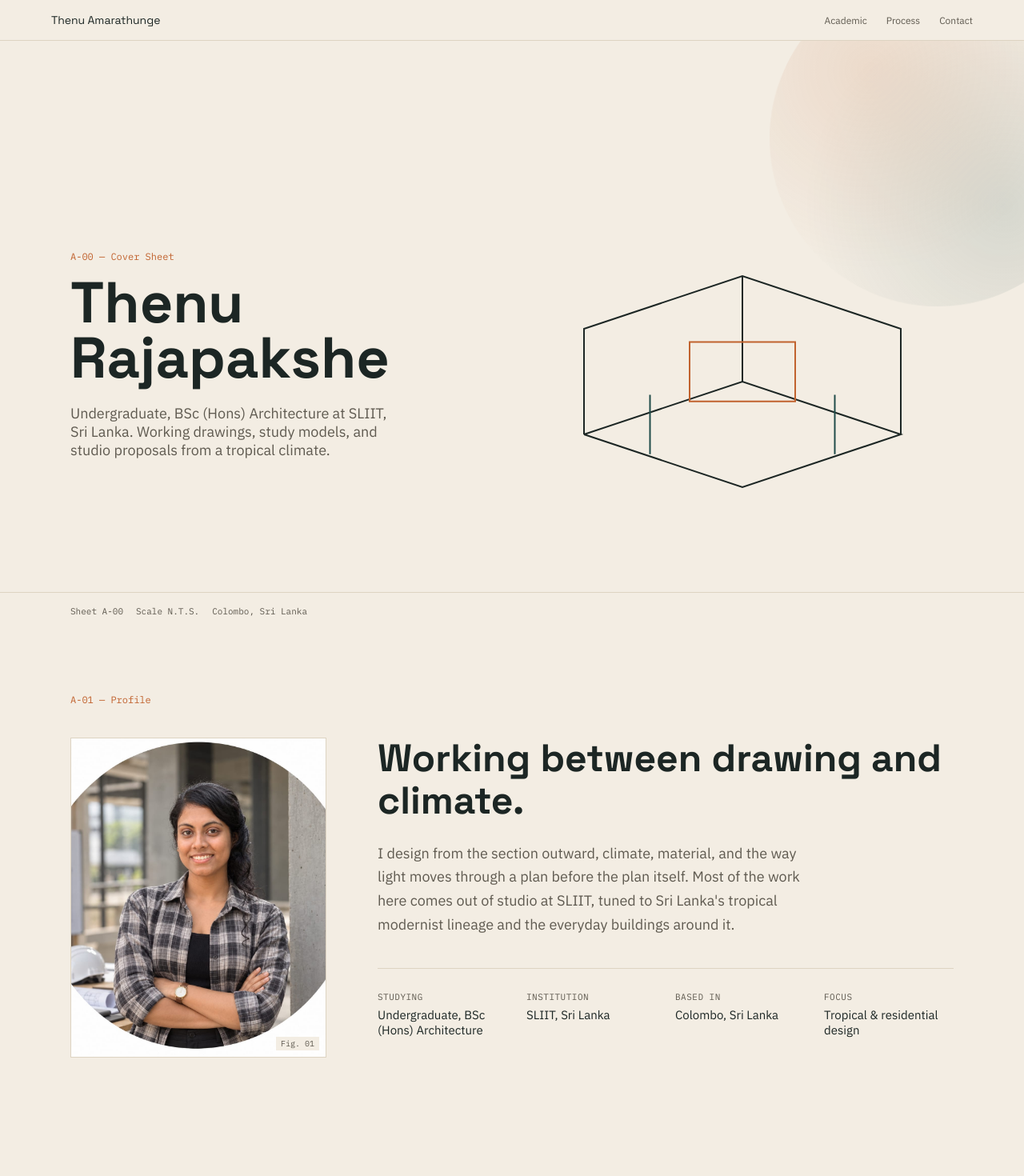
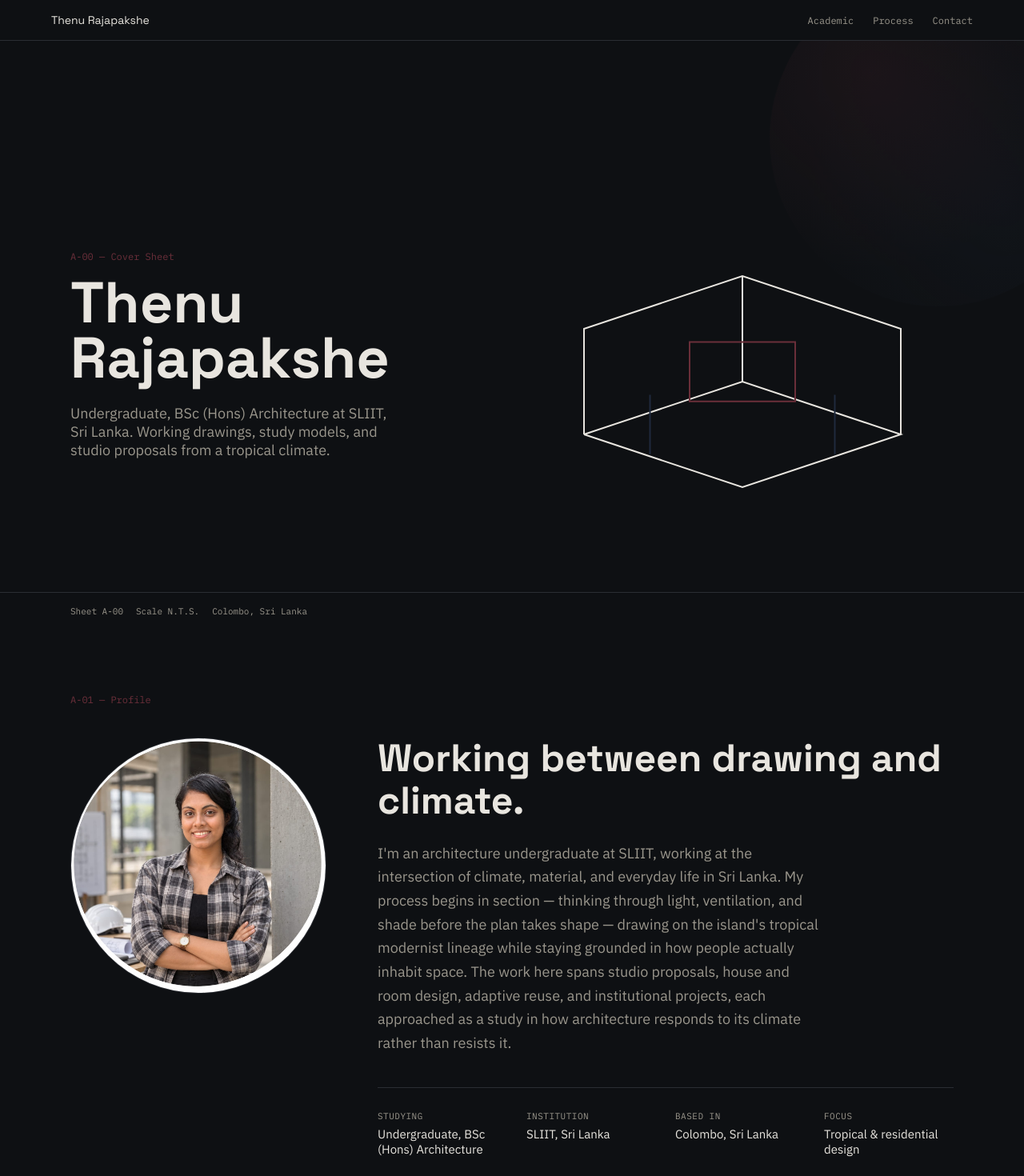
Before and after one commit to NaveenDG2002/architect-portfolio-thenu, a React (Vite) app: page / in a window 1280 px wide. Shown: the top 1470 px of the page at 80% size. Before the commit the page ends 1418 px from the top, so only its background shows below. Built offline with nearby package versions, Linux system fonts and the light colour scheme.

Commit message:
update profile heading and self-introduction copy

```diff
--- a/src/components/Nav.jsx
+++ b/src/components/Nav.jsx
@@ -1,23 +1,39 @@
-import { NavLink } from "react-router-dom";
+import { NavLink, useLocation } from "react-router-dom";
 import { colors, fonts } from "../styles/theme";
+import { backgroundBySlug } from "../utils/loadImages";
+import { profile } from "../data/content";
 
 const links = [
-  { to: "/",  label: "Cover" },
+  { to: "/", label: "Cover" },
   { to: "/works", label: "Academic" },
-  { to: "/process",  label: "Process" },
-  { to: "/contact",  label: "Contact" },
+  { to: "/process", label: "Process" },
+  { to: "/contact", label: "Contact" },
 ];
 
 export default function Nav() {
+  const location = useLocation();
+  const match = location.pathname.match(/^\/works\/([^/]+)/);
+  const slug = match ? match[1] : null;
+  const onPhotoBackground = Boolean(slug && backgroundBySlug[slug]);
+
+  const navBg = onPhotoBackground ? "rgba(10, 11, 12, 0.35)" : colors.paper;
+  const borderColor = onPhotoBackground ? "rgba(255,255,255,0.15)" : colors.line;
+  const textColor = onPhotoBackground ? "#ffffff" : colors.ink;
+  const softColor = onPhotoBackground ? "rgba(255,255,255,0.75)" : colors.inkSoft;
+  const activeColor = onPhotoBackground ? "#a8c1e8" : colors.blue;
+
   return (
     <header
       style={{
         position: "sticky",
         top: 0,
         zIndex: 40,
-        borderBottom: `1px solid ${colors.line}`,
-        background: colors.paper,
+        borderBottom: `1px solid ${borderColor}`,
+        background: navBg,
+        backdropFilter: onPhotoBackground ? "blur(12px)" : "none",
+        WebkitBackdropFilter: onPhotoBackground ? "blur(12px)" : "none",
         padding: "16px 24px",
+        transition: "background 0.3s ease, border-color 0.3s ease, color 0.3s ease",
       }}
     >
       <div
@@ -31,8 +47,11 @@ export default function Nav() {
           gap: 16,
         }}
       >
-        <NavLink to="/" style={{ fontFamily: fonts.display, fontSize: 14, color: colors.ink }}>
-          Thenu Amarathunge
+        <NavLink
+          to="/"
+          style={{ fontFamily: fonts.display, fontSize: 14, color: textColor }}
+        >
+          {profile.name}
         </NavLink>
 
         <nav style={{ display: "flex", gap: 24, flexWrap: "wrap" }}>
@@ -43,10 +62,10 @@ export default function Nav() {
               style={({ isActive }) => ({
                 fontFamily: fonts.mono,
                 fontSize: 12,
-                color: isActive ? colors.blue : colors.inkSoft,
+                color: isActive ? activeColor : softColor,
               })}
             >
-              {l.code} <span style={{ fontFamily: fonts.body }}>{l.label}</span>
+              {l.label}
             </NavLink>
           ))}
         </nav>
--- a/src/data/content.js
+++ b/src/data/content.js
@@ -3,8 +3,9 @@ export const profile = {
   role: "Undergraduate, BSc (Hons) Architecture",
   school: "SLIIT, Sri Lanka",
   location: "Colombo, Sri Lanka",
+  tagline: "Section, light, and the tropical everyday.",
   statement:
-    "I design from the section outward, climate, material, and the way light moves through a plan before the plan itself. Most of the work here comes out of studio at SLIIT, tuned to Sri Lanka's tropical modernist lineage and the everyday buildings around it.",
+    "I'm an architecture undergraduate at SLIIT, working at the intersection of climate, material, and everyday life in Sri Lanka. My process begins in section — thinking through light, ventilation, and shade before the plan takes shape — drawing on the island's tropical modernist lineage while staying grounded in how people actually inhabit space. The work here spans studio proposals, house and room design, adaptive reuse, and institutional projects, each approached as a study in how architecture responds to its climate rather than resists it.",
   email: "thenurajapakshe@gmail.com",
   whatsapp: "+94 70 166 0536",
   whatsappLink: "https://wa.me/94701660536",
--- a/src/index.css
+++ b/src/index.css
@@ -11,8 +11,8 @@ html {
 }
 
 body {
-  background-color: #f3ede3;
-  color: #1c2624;
+  background-color: #0e1013;
+  color: #e8e5df;
   font-family: "IBM Plex Sans", sans-serif;
   -webkit-font-smoothing: antialiased;
   -moz-osx-font-smoothing: grayscale;
@@ -34,12 +34,12 @@ button {
 }
 
 ::selection {
-  background-color: #c1622e;
+  background-color: #6b2f3a;
   color: #f3ede3;
 }
 
 :focus-visible {
-  outline: 2px solid #c1622e;
+  outline: 2px solid #6b2f3a;
   outline-offset: 3px;
 }
 
--- a/src/pages/Home.jsx
+++ b/src/pages/Home.jsx
@@ -176,7 +176,8 @@ export default function Home() {
             style={{
               border: `1px solid ${colors.line}`,
               background: colors.paperRaised,
-              aspectRatio: "4 / 5",
+              aspectRatio: "1 / 1",
+              borderRadius: "50%",
               overflow: "hidden",
               position: "relative",
             }}
@@ -196,6 +197,7 @@ export default function Home() {
                 color: colors.inkSoft,
                 background: colors.paper,
                 padding: "2px 6px",
+                borderRadius: 4,
               }}
             >
               Fig. 01
--- a/src/styles/theme.js
+++ b/src/styles/theme.js
@@ -1,11 +1,11 @@
 export const colors = {
-  paper: "#f3ede3",
-  paperRaised: "#fbf8f2",
-  ink: "#1c2624",
-  inkSoft: "#5f5a50",
-  blue: "#c1622e",
-  redline: "#1f4b49",
-  line: "#ddd3c2",
+  paper: "#0e1013",
+  paperRaised: "#16191d",
+  ink: "#e8e5df",
+  inkSoft: "#9a968c",
+  blue: "#6b2f3a",
+  redline: "#1f2a3d",
+  line: "#2a2d33",
 };
 
 export const fonts = {
```
Also changed, not shown: src/assets/works/room-design/1.jpeg (renamed from src/assets/works/room-design/WhatsApp Image 2026-09-12 at 22.40.25.jpeg).
